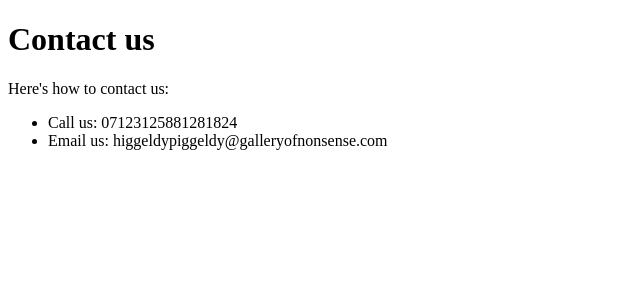
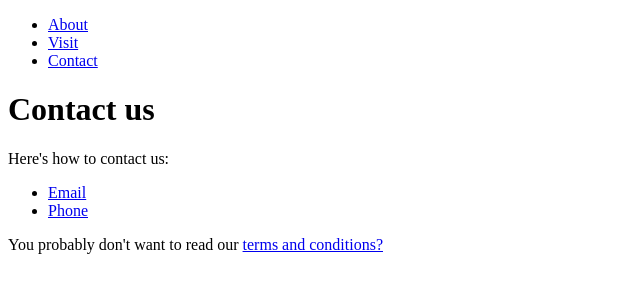
Before and after one commit to kclddh-7aavdm14-2020/week-3-fix-the-gallery-of-nonsense-jinziyan33, a plain HTML site: page Contact.html in a window 1280 px wide. Shown: the whole page, without its empty margins (0-640 px from the left). Drawn offline with Linux system fonts and the light colour scheme.

Commit message:
first repair without the map and audio work

```diff
--- a/Contact.html
+++ b/Contact.html
@@ -4,6 +4,15 @@
         <title>Contact</title>
     </head>
     <body>
+        <header>
+            <nav>
+                <ul><!-- Please can you turn these into links, and then copy this navbar to each of the pages? ? -->
+                     <li><a href="about.html">About</a></li>
+                     <li><a href="visit.html">Visit</a></li>
+                     <li><a href="Contact.html">Contact</a></li>
+                </ul>
+            </nav>
+        </header>
 
         <h1>Contact us</h1>
 
@@ -14,8 +23,14 @@
             https://developer.mozilla.org/en-US/docs/Web/HTML/Element/a
         -->
         <ul>
-            <li>Call us: 07123125881281824 </li>
-            <li>Email us: higgeldypiggeldy@galleryofnonsense.com</li>
+            <li><a href="mailto:higgeldypiggeldy@galleryofnonsense.com">Email</a></li>
+            <li><a href="tel:07123125881281824">Phone</a></li>
         </ul>
+
+        <footer>
+            <!-- This link is not working, can you fix it, and then copy it to the other html files (make sure to test that it works after you do that!) -->
+            <p>You probably don't want to read our <a href="legal.html">terms and conditions?</a></p>
+
+        </footer>
     </body>
 </html>
```
Also changed, not shown: about.html (+23 -1 lines), collection/father-william/index.html (+2 -2 lines), index.html (+10 -5 lines), legal.html (+16 -0 lines), visit.html (+14 -0 lines).
